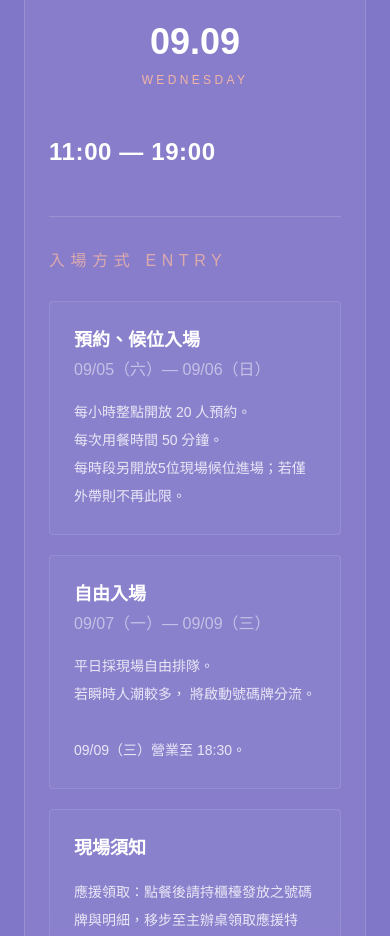
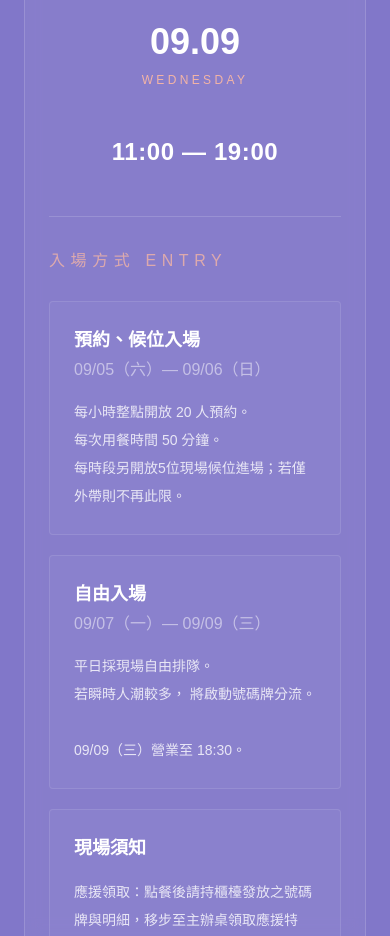
Before and after one commit to vmvm288-del/gumayusitw, a Next.js app: page /projects/6th-anniversary in a window 390 px wide. Shown: the part 1900-2836 px from the top of the page. Built offline with nearby package versions, Linux system fonts and the light colour scheme.

Commit message:
fix: center event time on mobile

```diff
--- a/components/anniversary/AnniversaryInfo.tsx
+++ b/components/anniversary/AnniversaryInfo.tsx
@@ -276,9 +276,9 @@ export default function AnniversaryInfo() {
 
 
 
-                <p className="mt-4 text-2xl md:text-3xl font-semibold tracking-wide">
-                  11:00 — 19:00
-                </p>
+              <p className="mt-4 text-center text-2xl font-semibold tracking-wide md:text-left md:text-3xl">
+  11:00 — 19:00
+</p>
 
 
 
```
